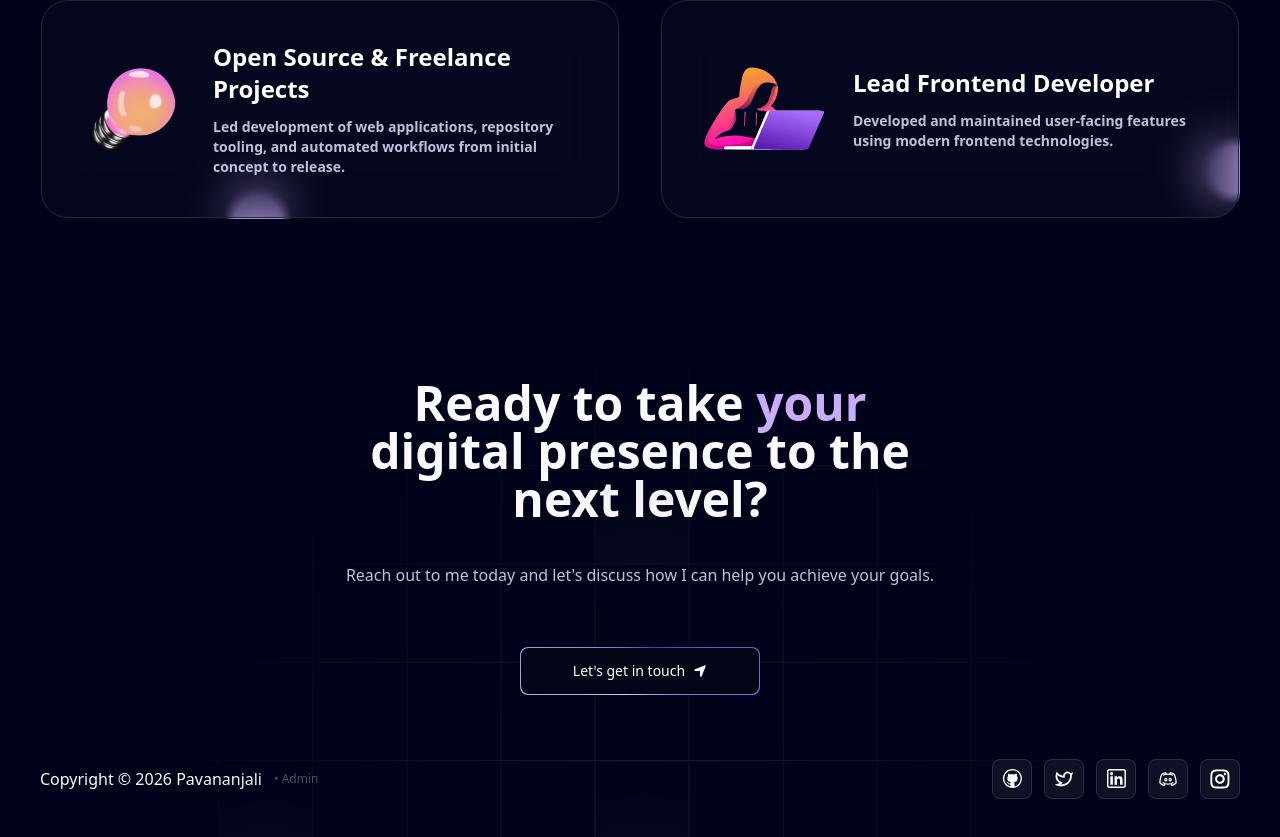
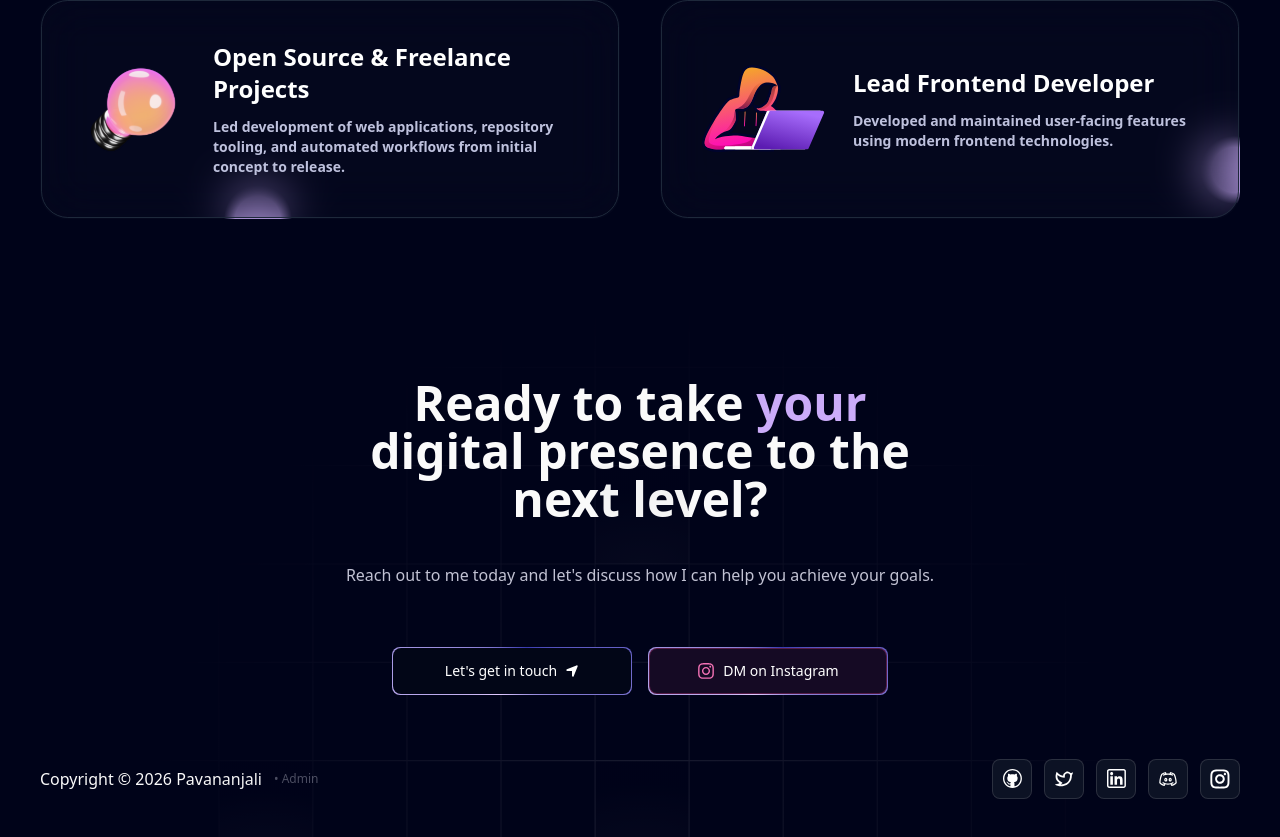
Before and after one commit to Anjaliavv51/prt, a Next.js app: page / in a window 1280 px wide. Shown: the part 4689-5526 px from the top of the page. Built offline with nearby package versions, Linux system fonts and the light colour scheme.

Commit message:
feat: add Instagram DM button to Contact section in Footer

```diff
--- a/components/Footer.tsx
+++ b/components/Footer.tsx
@@ -1,6 +1,6 @@
 /* eslint-disable @next/next/no-img-element */
 import Link from "next/link";
-import { FaLocationArrow } from "react-icons/fa6";
+import { FaLocationArrow, FaInstagram } from "react-icons/fa6";
 import { socialMedia as defaultSocialMedia } from "@/data";
 import MagicButton from "./MagicButton";
 import { SocialMediaItem } from "@/lib/portfolio-data";
@@ -35,6 +35,7 @@ const Footer = ({ email, socialMedia }: FooterProps) => {
           Reach out to me today and let&apos;s discuss how I can help you
           achieve your goals.
         </p>
+        <div className="flex flex-col sm:flex-row items-center justify-center gap-4">
           <a href={`mailto:${displayEmail}`}>
             <MagicButton
               title="Let's get in touch"
@@ -42,6 +43,19 @@ const Footer = ({ email, socialMedia }: FooterProps) => {
               position="right"
             />
           </a>
+          <a
+            href="https://www.instagram.com/nameits.any"
+            target="_blank"
+            rel="noopener noreferrer"
+          >
+            <MagicButton
+              title="DM on Instagram"
+              icon={<FaInstagram className="text-pink-400 text-lg" />}
+              position="left"
+              otherClasses="!bg-[#150a24] hover:!bg-[#220d3a] border border-pink-500/30 text-white"
+            />
+          </a>
+        </div>
       </div>
       <div className="flex mt-16 md:flex-row flex-col justify-between items-center gap-4">
         <div className="flex items-center gap-2">
```
Lines whose indentation alone changed are shown as unchanged.
